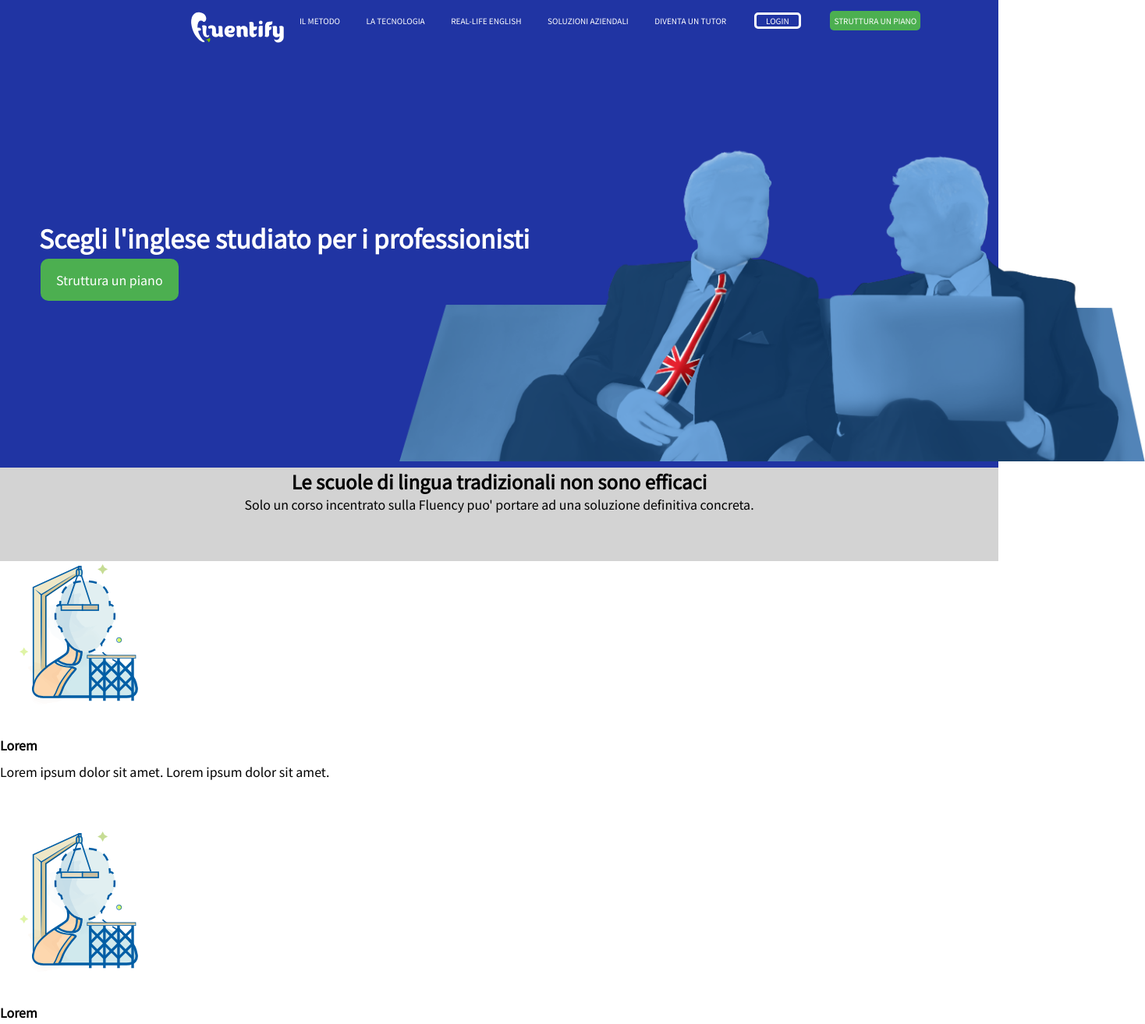
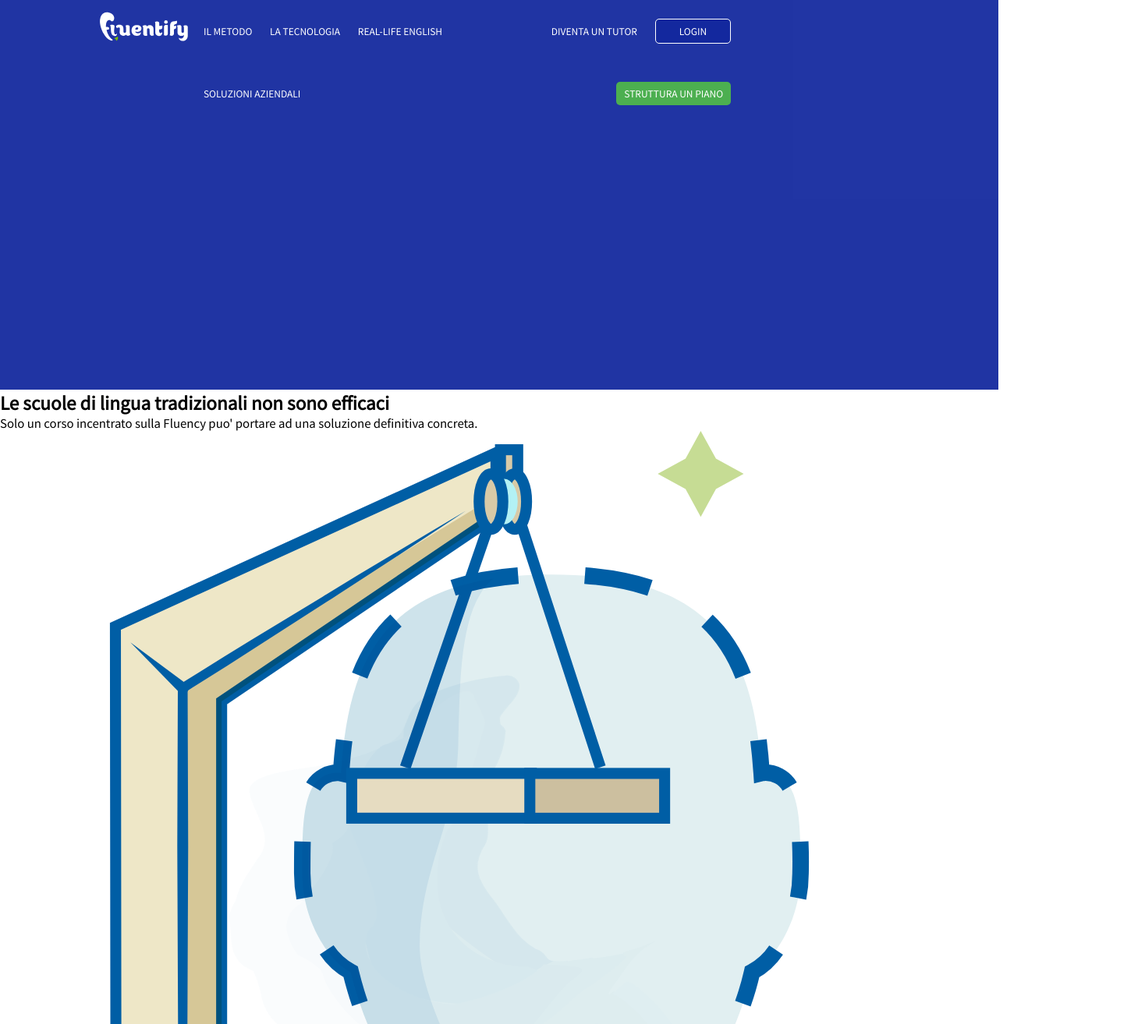
Before and after one commit to GFesta/htmlcss-fluentify, a plain HTML site: page index.html in a window 1280 px wide. Shown: the top 1314 px of the page at 78% size, 1468 px wide, since content can reach past the window. Drawn offline with Linux system fonts and the light colour scheme.

Commit message:
Correzione header

```diff
--- a/css/style.css
+++ b/css/style.css
@@ -6,11 +6,112 @@
 
 body {
   font-family: 'Noto Sans JP', sans-serif;
-  /* width: 80%;
-  margin: 0 auto; */
+  font-size: 15px;
+}
+
+.clearfix::after {
+  content: "";
+  clear: both;
+  display: table;
+}
+
+.container {
+  width: 80%;
+  margin: 0 auto;
 }
 
 header {
+height: 500px;
+background-color: #13289ef0;
+}
+
+.header-container {
+  /* width: 100%; */
+  height: 100%;
+}
+
+.header-nav {
+  width: 80%;
+  line-height: 80px;
+  font-size: 80%;
+  text-transform: uppercase;
+}
+
+.banner {
+  width: 100%;
+  height: 100%;
+}
+
+.header-nav a {
+  text-decoration: none;
+  color: white;
+}
+
+.header-nav .header-logo,
+.header-nav .header-nav-center,
+.header-nav .header-nav-right {
+  float: left;
+}
+
+.header-nav .header-logo {
+  width: 15%;
+}
+
+.header-nav .header-logo img {
+  margin-top: 15px;
+  max-width: 100%;
+}
+
+.header-nav .header-nav-center {
+  width: 45%;
+}
+
+.header-nav .header-nav-right {
+  width: 40%;
+  text-align: right;
+}
+
+/* menu */
+.menu-inline {
+  list-style: none;
+}
+
+.menu-inline li {
+  display: inline;
+  padding: 0 10px;
+}
+
+/* fine menu */
+
+
+/* buttons */
+.btn {
+  display:inline-block;
+  padding: 5px 10px;
+  border-radius: 5px;
+  line-height: 20px;
+  color: white;
+  text-transform: uppercase;
+}
+.btn-green {
+  background-color: #4CAF50;
+}
+.btn-blue {
+  background-color: #13289ef0;
+  padding-right: 30px;
+  padding-left: 30px;
+  border: 1px solid white;
+}
+
+
+/* fine buttons */
+
+
+
+
+
+
+/* header {
   height: 60vh;
   width: 100%;
 }
@@ -156,37 +257,5 @@ main {
   /* padding: 15px; */
 }
 
-.clearfix::after {
-  content: "";
-  clear: both;
-  display: table;
-}
 
-.box-3-col {
-  height: 80vh;
-}
-
-.col {
-  float: left;
-}
-.col:first-child {
-  padding: 10px 10px 10px 0;
-}
-
-.col-image {
-  position: relative;
-  top: 40px;
-  overflow: hidden;
-}
-.col-image img {
-  height: 200px;
-  margin: 15px;
-  padding: 10px;
-  object-fit: cover;
-}
-.col-text {
-  margin-top: 10px;
-}
-.col-text h4 {
-  margin-bottom: 10px;
-}
+/
--- a/index.html
+++ b/index.html
@@ -8,35 +8,48 @@
     <title>Fluentify</title>
   </head>
   <body>
-    <div class="logo-menu">
-      <div class="overlay"></div>
-      <div class="box-logo">
-        <img class="logo"src="img/logo.svg" alt="logo fluentify">
+    <header>
+      <div class="header-container container">
+        <div class="header-nav">
+          <div class="header-logo">
+            <img src="img/logo.svg" alt=" logo fluentify">
         </div>
-      <div class="box-nav">
+
+        <div class="header-nav-center">
           <nav>
-          <ul class="menu">
+            <ul class="menu-inline">
               <li><a href="#">Il metodo</a></li>
               <li><a href="#">La tecnologia</a></li>
               <li><a href="#">Real-life english</a></li>
               <li><a href="#">Soluzioni aziendali</a></li>
-            <li class="one"><a href="#">Diventa un tutor</a></li>
-            <li><a href="#"class="button-0">Login</a></li>
-            <li><a href="#"class="button-1">Struttura un piano</a></li>
             </ul>
           </nav>
         </div>
+
+        <div class="header-nav-right">
+          <nav>
+            <ul class="menu-inline">
+              <li class="one"><a href="#">Diventa un tutor</a></li>
+              <li><a href="#"class="btn btn-blue">Login</a></li>
+              <li><a href="#"class="btn btn-green">Struttura un piano</a></li>
+            </ul>
+          </nav>
         </div>
 
-    <header>
-      <div class="banner-blue">
+      </div>
+    </header>
+      <div class="banner">
+
+      </div>
+
+      <!-- <div class="banner-blue">
         <div class="overlay"></div>
         <img class="banner-1"src="img/background-header.png" alt="image banner">
         <div class="banner-text">
         <h1>Scegli l'inglese studiato per i professionisti</h1>
         <a href="#" class="button-2">Struttura un piano</a>
       </div>
-    </header>
+    </header> -->
 
     <main>
       <div class="middle-text">
@@ -52,16 +65,18 @@
             <h4>Lorem</h4>
             <p>Lorem ipsum dolor sit amet. Lorem ipsum dolor sit amet.</p>
           </div>
+
           <div class="colonna1 left">
             <div class="col-image">
-              <img src="img/profile.svg" alt="immagine 1">
+              <img src="img/computer.svg" alt="immagine 2">
               <div class="col-text">
             <h4>Lorem</h4>
             <p>Lorem ipsum dolor sit amet. Lorem ipsum dolor sit amet.</p>
           </div>
+
           <div class="colonna1 left">
             <div class="col-image">
-              <img src="img/profile.svg" alt="immagine 1">
+              <img src="img/doc.svg" alt="immagine 3">
               <div class="col-text">
             <h4>Lorem</h4>
             <p>Lorem ipsum dolor sit amet. Lorem ipsum dolor sit amet.</p>
@@ -75,6 +90,9 @@
 
     </main>
 
+    <footer>
+    </footer>
+
 
 
   </body>
```
Lines whose indentation alone changed are shown as unchanged.
